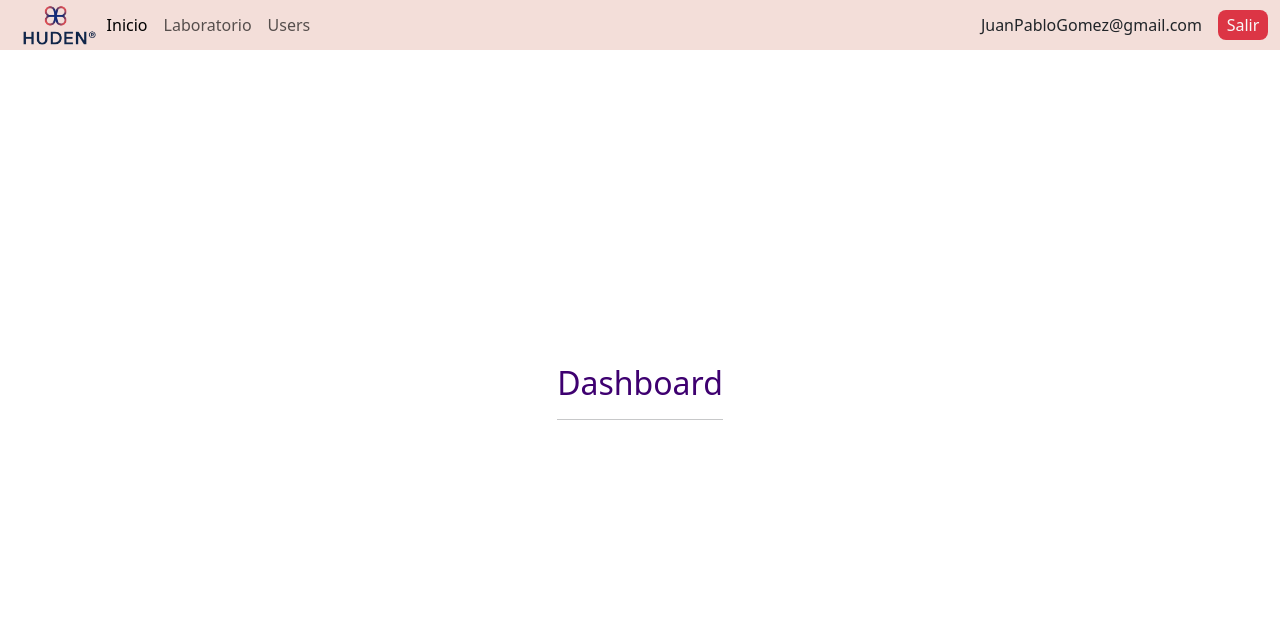
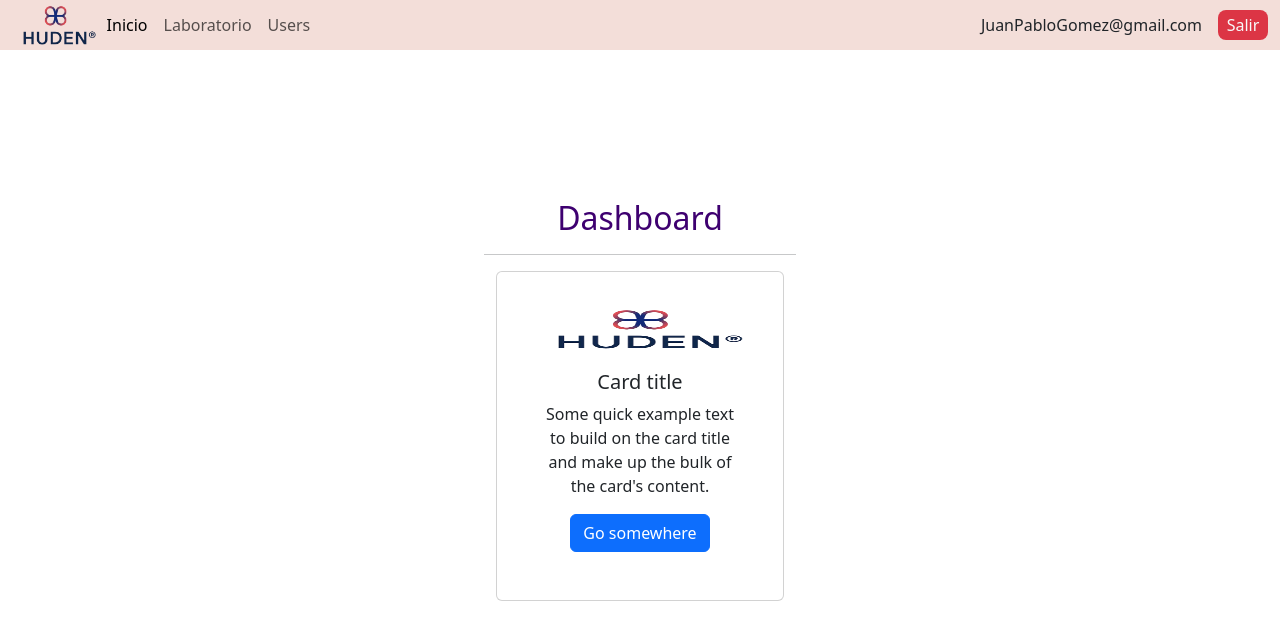
Before and after one commit to endyleyms/HUDEN, a React (Vite) app: page /dashboard in a window 1280 px wide. Shown: the top 640 px of the page. Built offline with nearby package versions, Linux system fonts and the light colour scheme.

Commit message:
card component

```diff
--- a/src/App.jsx
+++ b/src/App.jsx
@@ -1,7 +1,4 @@
 import { BrowserRouter, Route, Routes } from "react-router-dom";
-import { useState } from 'react'
-import reactLogo from './assets/react.svg'
-import viteLogo from '/vite.svg'
 import './App.css'
 import Singup from "./Pages/Singup";
 import Admin from "./Pages/Admin";
@@ -13,7 +10,6 @@
     <BrowserRouter>
       <Routes>
         <Route path="/" element={<Singup/>} />
-        {/* <Route path="/login" element={<Login/>} /> */}
         <Route path="/admin" element={<Admin/>}/>
         <Route path="/dashboard" element={<Dashboard/>}/>
       </Routes>
--- /dev/null
+++ b/src/Components/Card.jsx
@@ -0,0 +1,16 @@
+import React from 'react'
+
+function Card() {
+  return (
+    <div className="card" style={{width: '18rem'}}>
+      <img src="./src/assets/huden-arribaderecha.png" alt="" className="img-fluid" style={{height: 50}}/>
+      <div className="card-body">
+        <h5 className="card-title">Card title</h5>
+        <p className="card-text">Some quick example text to build on the card title and make up the bulk of the card's content.</p>
+        <a href="#" className="btn btn-primary">Go somewhere</a>
+      </div>
+    </div>
+  )
+}
+
+export default Card
--- a/src/Pages/Dashboard.jsx
+++ b/src/Pages/Dashboard.jsx
@@ -1,5 +1,6 @@
 import React from 'react'
 import Header from '../Components/Header'
+import Card from '../Components/Card'
 
 function Dashboard() {
   return (
@@ -7,6 +8,9 @@
       <Header/>
       <h2 className="text-center" style={{color:'#3E0070'}}>Dashboard</h2>
       <hr />
+      <div className="container">
+        <Card/>
+      </div>
     </div>
   )
 }
```
